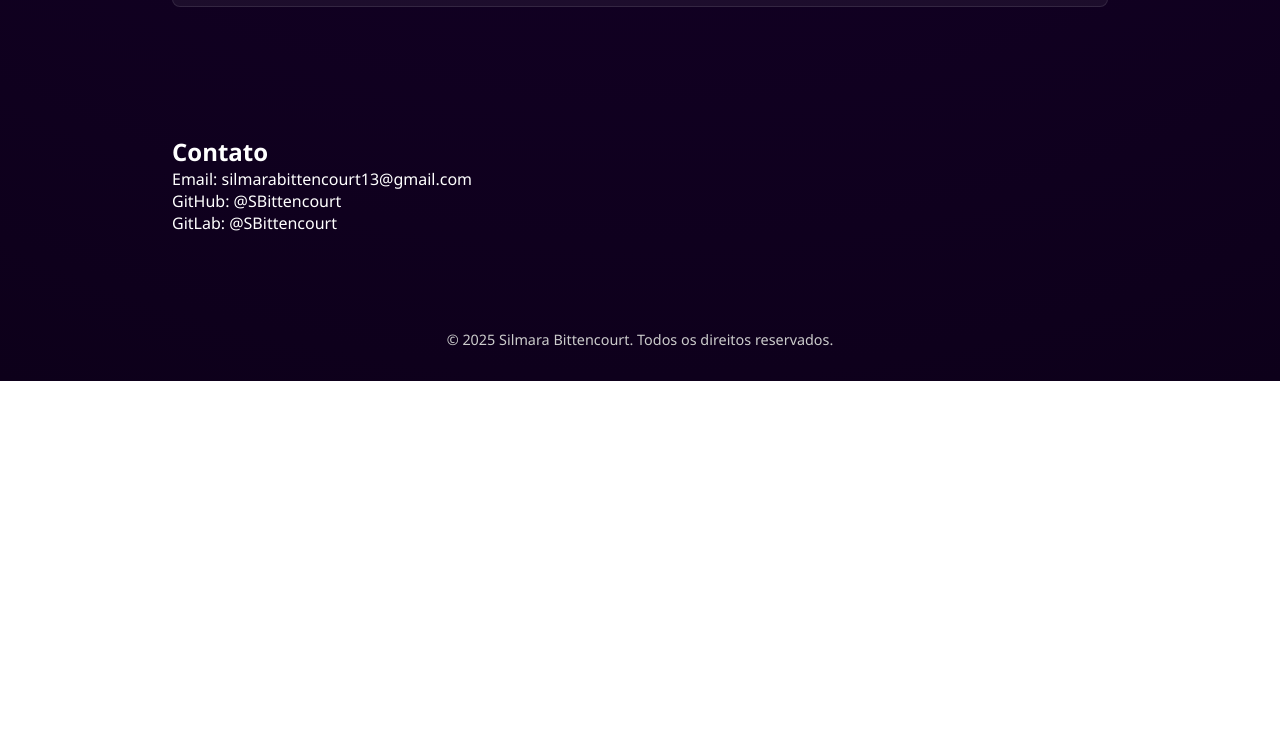
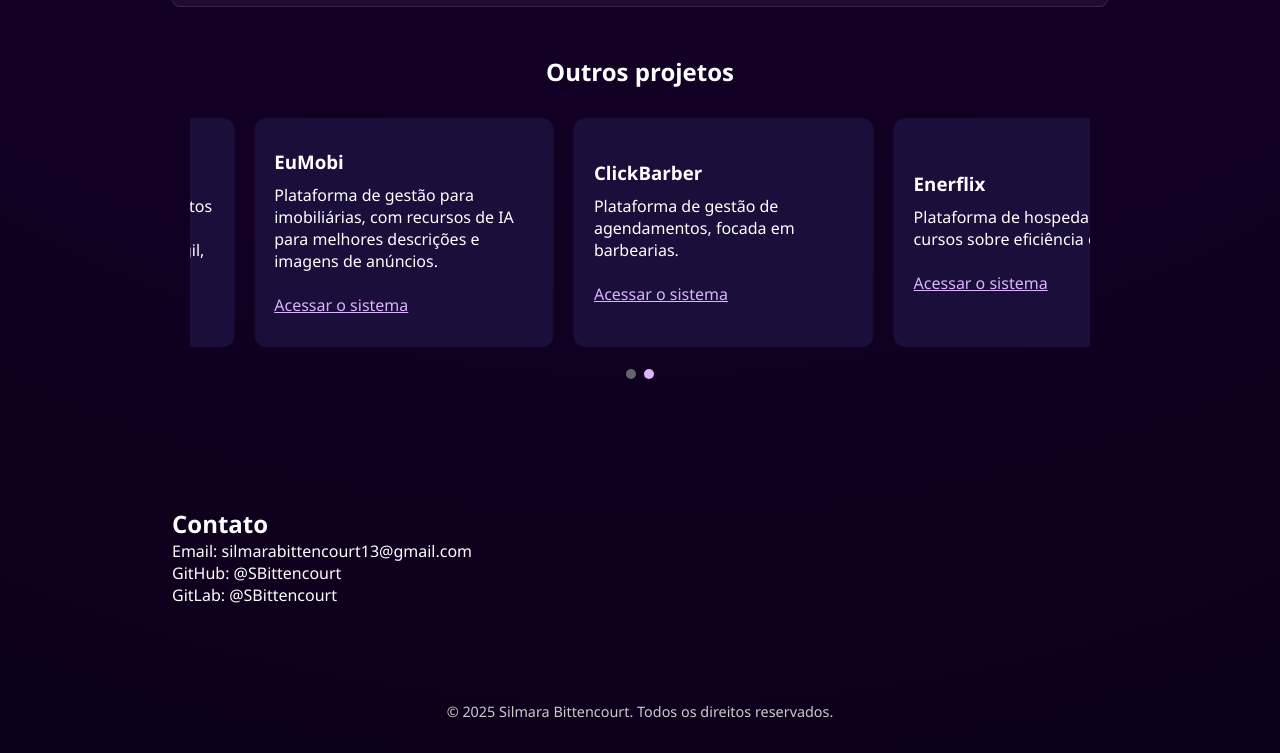
Before and after one commit to fatec-sjc-dsm-portfolio/ra1461392311029, a plain HTML site: page docs/index.html in a window 1280 px wide. Shown: the part 2712-3465 px from the top of the page. Before the commit the page ends 3093 px from the top, so only its background shows below. Drawn offline with Linux system fonts and the light colour scheme.

Commit message:
Adicionando outros projetos

```diff
--- a/docs/index.html
+++ b/docs/index.html
@@ -159,40 +159,48 @@
             </div>
 
 
-            <!-- <h2 class="title" style="margin-top: 3rem;">Outros projetos</h2>
+            <h2 class="title" style="margin-top: 3rem;">Outros projetos</h2>
 
             <div class="carousel-container">
                 <div class="carousel-track">
                     <div class="carousel-slide">
-                        <img src="static/img/projetos/z9001.png" alt="Z9001">
                         <div class="info">
                             <h3>Z9001</h3>
-                            <p>Z9001 é uma plataforma online desenvolvida para otimizar a gestão de projetos e processos empresariais, oferecendo uma experiência ágil, eficiente e colaborativa.</p>
+                            <p>Plataforma online desenvolvida para otimizar a gestão de projetos e processos empresariais, oferecendo uma experiência ágil, eficiente e colaborativa.</p>
+                            <br>
                             <a href="https://z9001.com.br/" target="_blank">Acessar o sistema</a>
                         </div>
                         </div>
                     <div class="carousel-slide">
-                        <img src="static/img/projeto2.png" alt="EcoMarket">
                         <div class="info">
-                            <h3>2º Semestre • 07/2023 • EcoMarket</h3>
-                            <p>Aplicação web para conectar consumidores a feiras e produtores locais, promovendo o consumo sustentável.</p>
-                            <a href="https://github.com/SBittencourt/EcoMarket" target="_blank">Ver no GitHub</a>
+                            <h3>EuMobi</h3>
+                            <p>Plataforma de gestão para imobiliárias, com recursos de IA para melhores descrições e imagens de anúncios.</p>
+                            <br>
+                            <a href="https://eumobi.com.br" target="_blank">Acessar o sistema</a>
+                        </div>
+                    </div>
+                     <div class="carousel-slide">
+                        <div class="info">
+                            <h3>ClickBarber</h3>
+                            <p>Plataforma de gestão de agendamentos, focada em barbearias.</p>
+                            <br>
+                            <a href="https://clickbarber.com.br" target="_blank">Acessar o sistema</a>
+                        </div>
+                    </div>
+                     <div class="carousel-slide">
+                        <div class="info">
+                            <h3>Enerflix</h3>
+                            <p>Plataforma de hospedagem de cursos sobre eficiência energética.</p>
+                            <br>
+                            <a href="https://enerflix.com.br" target="_blank">Acessar o sistema</a>
                         </div>
                     </div>
                     <div class="carousel-slide">
-                        <img src="static/img/projeto2.png" alt="EcoMarket">
                         <div class="info">
-                            <h3>2º Semestre • 07/2023 • EcoMarket</h3>
-                            <p>Aplicação web para conectar consumidores a feiras e produtores locais, promovendo o consumo sustentável.</p>
-                            <a href="https://github.com/SBittencourt/EcoMarket" target="_blank">Ver no GitHub</a>
-                        </div>
-                    </div>
-                    <div class="carousel-slide">
-                        <img src="static/img/projeto2.png" alt="EcoMarket">
-                        <div class="info">
-                            <h3>2º Semestre • 07/2023 • EcoMarket</h3>
-                            <p>Aplicação web para conectar consumidores a feiras e produtores locais, promovendo o consumo sustentável.</p>
-                            <a href="https://github.com/SBittencourt/EcoMarket" target="_blank">Ver no GitHub</a>
+                            <h3>Vanessa IA</h3>
+                            <p>Uma extensão do euMobi, um sistema simples para melhorar a qualidade de imagens da equipe de uma imobiliária usando inteligência artificial.</p>
+                            <br>
+                            <a href="https://eumobi.com.br/vanessa" target="_blank">Acessar o sistema</a>
                         </div>
                     </div>
 
@@ -200,7 +208,7 @@
                 <button class="carousel-btn prev">&#8249;</button>
                 <button class="carousel-btn next">&#8250;</button>
                 <div class="carousel-dots"></div>
-            </div> -->
+            </div>
         </section>
 
 
```
